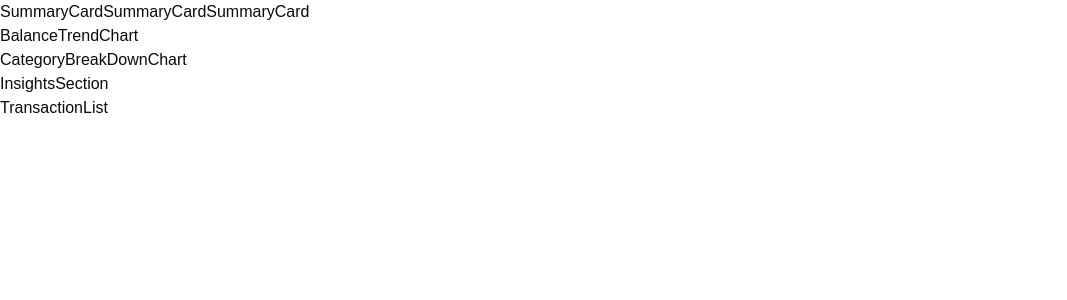
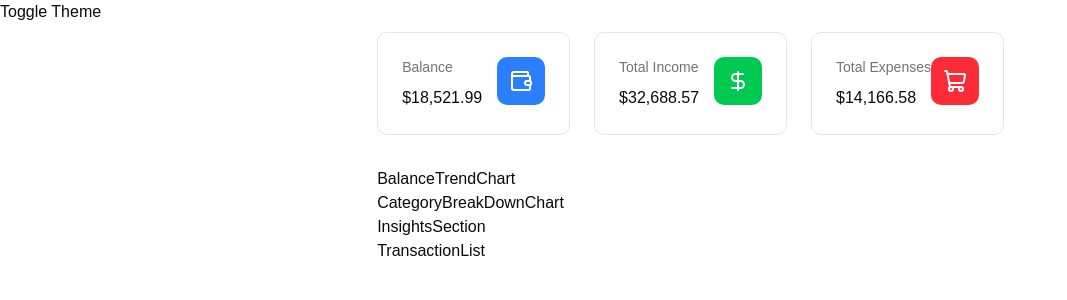
Before and after one commit to GENERATOR07/Finance_dashboard, a React (Vite) app: page / in a window 1280 px wide. Shown: the top 300 px of the page, without its empty margins (0-1067 px from the left). Built offline with nearby package versions, Linux system fonts and the light colour scheme.

Commit message:
feat(summary-card): add types, utils, and enhance component logic

```diff
--- a/src/App.tsx
+++ b/src/App.tsx
@@ -2,18 +2,43 @@ import BalanceTrendChart from "./components/BalanceTrendChart"
 import CategoryBreakDownChart from "./components/CategoryBreakDownChart"
 import InsightsSection from "./components/InsightsSection"
 import SummaryCard from "./components/SummaryCard"
-
+import { generateMockTransactions } from "../utils/mockData"
+import { calculateTotals } from "../utils/calculations"
 import TransactionList from "./components/TransactionList"
-
+import { DollarSign, ShoppingCart, Wallet } from "lucide-react"
+import { useTheme } from "./components/theme-provider"
+const tansactions = generateMockTransactions()
+const total = calculateTotals(tansactions)
 export function App() {
+  const { theme, setTheme } = useTheme()
+  const handleClick = () => {
+    setTheme(theme === "light" ? "dark" : "light")
+  }
   return (
     <div className="flex min-h-screen">
-      <header></header>
-      <main>
-        <div className="flex">
-          <SummaryCard />
-          <SummaryCard />
-          <SummaryCard />
+      <header>
+        <button onClick={handleClick}>Toggle Theme</button>
+      </header>
+      <main className="mx-auto max-w-7xl px-4 py-8 sm:px-6 lg:px-8">
+        <div className="mb-8 grid grid-cols-1 gap-6 md:grid-cols-3">
+          <SummaryCard
+            title="Balance"
+            amount={total.balance}
+            icon={Wallet}
+            colorClass="bg-blue-500"
+          />
+          <SummaryCard
+            title="Total Income"
+            amount={total.totalIncome}
+            icon={DollarSign}
+            colorClass="bg-green-500"
+          />
+          <SummaryCard
+            title="Total Expenses"
+            amount={total.totalExpenses}
+            icon={ShoppingCart}
+            colorClass="bg-red-500"
+          />
         </div>
         <div>
           <BalanceTrendChart />
--- a/src/components/SummaryCard.tsx
+++ b/src/components/SummaryCard.tsx
@@ -1,5 +1,53 @@
-const SummaryCard = () => {
-  return <div>SummaryCard</div>
+import type { LucideIcon } from "lucide-react"
+
+interface SummaryCardProps {
+  title: string
+  amount: number
+  icon: LucideIcon
+  trend?: {
+    value: number
+    isPositive: boolean
+  }
+  colorClass?: string
+}
+
+const SummaryCard = ({
+  title,
+  amount,
+  icon: Icon,
+  trend,
+  colorClass = "bg-primary",
+}: SummaryCardProps) => {
+  return (
+    <div className="rounded-lg border border-border bg-card p-6 transition-shadow hover:shadow-lg">
+      <div className="flex items-start justify-between">
+        <div className="flex-1">
+          <p className="text-muted-foreground" style={{ fontSize: "0.875rem" }}>
+            {title}
+          </p>
+          <h2 className="mt-2 text-foreground">
+            $
+            {amount.toLocaleString("en-US", {
+              minimumFractionDigits: 2,
+              maximumFractionDigits: 2,
+            })}
+          </h2>
+          {trend && (
+            <p
+              className={`mt-2 ${trend.isPositive ? "text-green-600" : "text-red-600"}`}
+              style={{ fontSize: "0.875rem" }}
+            >
+              {trend.isPositive ? "+" : ""}
+              {trend.value.toFixed(1)}% from last month
+            </p>
+          )}
+        </div>
+        <div className={`${colorClass} rounded-lg p-3`}>
+          <Icon className="h-6 w-6 text-white" />
+        </div>
+      </div>
+    </div>
+  )
 }
 
 export default SummaryCard
--- /dev/null
+++ b/types/finance.ts
@@ -0,0 +1,11 @@
+export type TransactionType = "income" | "expense"
+export type UserRole = "viewer" | "admin"
+
+export interface Transaction {
+  id: string
+  date: string
+  amount: number
+  category: string
+  type: TransactionType
+  description: string
+}
--- /dev/null
+++ b/utils/calculations.ts
@@ -0,0 +1,17 @@
+import type { Transaction } from "../types/finance"
+
+export function calculateTotals(transactions: Transaction[]) {
+  const income = transactions
+    .filter((t) => t.type === "income")
+    .reduce((sum, t) => sum + t.amount, 0)
+
+  const expenses = transactions
+    .filter((t) => t.type === "expense")
+    .reduce((sum, t) => sum + t.amount, 0)
+
+  return {
+    totalIncome: income,
+    totalExpenses: expenses,
+    balance: income - expenses,
+  }
+}
--- /dev/null
+++ b/utils/mockData.ts
@@ -0,0 +1,105 @@
+import type { Transaction } from "../types/finance"
+
+const categories = {
+  income: ["Salary", "Freelance", "Investment", "Gift", "Bonus"],
+  expense: [
+    "Groceries",
+    "Rent",
+    "Utilities",
+    "Transportation",
+    "Entertainment",
+    "Healthcare",
+    "Shopping",
+    "Food & Dining",
+    "Education",
+    "Insurance",
+  ],
+}
+
+const descriptions = {
+  income: {
+    Salary: "Monthly salary payment",
+    Freelance: "Freelance project payment",
+    Investment: "Investment returns",
+    Gift: "Gift received",
+    Bonus: "Performance bonus",
+  },
+  expense: {
+    Groceries: "Supermarket shopping",
+    Rent: "Monthly rent payment",
+    Utilities: "Electricity and water bill",
+    Transportation: "Gas and public transport",
+    Entertainment: "Movie tickets",
+    Healthcare: "Medical checkup",
+    Shopping: "Online shopping",
+    "Food & Dining": "Restaurant meal",
+    Education: "Online course",
+    Insurance: "Health insurance premium",
+  },
+}
+
+export function generateMockTransactions(): Transaction[] {
+  const transactions: Transaction[] = []
+  const now = new Date()
+
+  // Generate transactions for the last 6 months
+  for (let monthOffset = 0; monthOffset < 6; monthOffset++) {
+    const month = new Date(now.getFullYear(), now.getMonth() - monthOffset, 1)
+
+    // Add 2-3 income transactions per month
+    const incomeCount = 2 + Math.floor(Math.random() * 2)
+    for (let i = 0; i < incomeCount; i++) {
+      const category =
+        categories.income[Math.floor(Math.random() * categories.income.length)]
+      const day = Math.floor(Math.random() * 28) + 1
+      const date = new Date(month.getFullYear(), month.getMonth(), day)
+
+      transactions.push({
+        id: `txn-${date.getTime()}-${i}-income`,
+        date: date.toISOString().split("T")[0],
+        amount:
+          category === "Salary"
+            ? 5000 + Math.random() * 2000
+            : 100 + Math.random() * 500,
+        category,
+        type: "income",
+        description:
+          descriptions.income[category as keyof typeof descriptions.income],
+      })
+    }
+
+    // Add 8-15 expense transactions per month
+    const expenseCount = 8 + Math.floor(Math.random() * 8)
+    for (let i = 0; i < expenseCount; i++) {
+      const category =
+        categories.expense[
+          Math.floor(Math.random() * categories.expense.length)
+        ]
+      const day = Math.floor(Math.random() * 28) + 1
+      const date = new Date(month.getFullYear(), month.getMonth(), day)
+
+      let amount: number
+      if (category === "Rent") {
+        amount = 1200 + Math.random() * 300
+      } else if (category === "Utilities" || category === "Insurance") {
+        amount = 80 + Math.random() * 120
+      } else {
+        amount = 20 + Math.random() * 150
+      }
+
+      transactions.push({
+        id: `txn-${date.getTime()}-${i}-expense`,
+        date: date.toISOString().split("T")[0],
+        amount,
+        category,
+        type: "expense",
+        description:
+          descriptions.expense[category as keyof typeof descriptions.expense],
+      })
+    }
+  }
+
+  return transactions.sort(
+    (a, b) => new Date(b.date).getTime() - new Date(a.date).getTime()
+  )
+}
```
